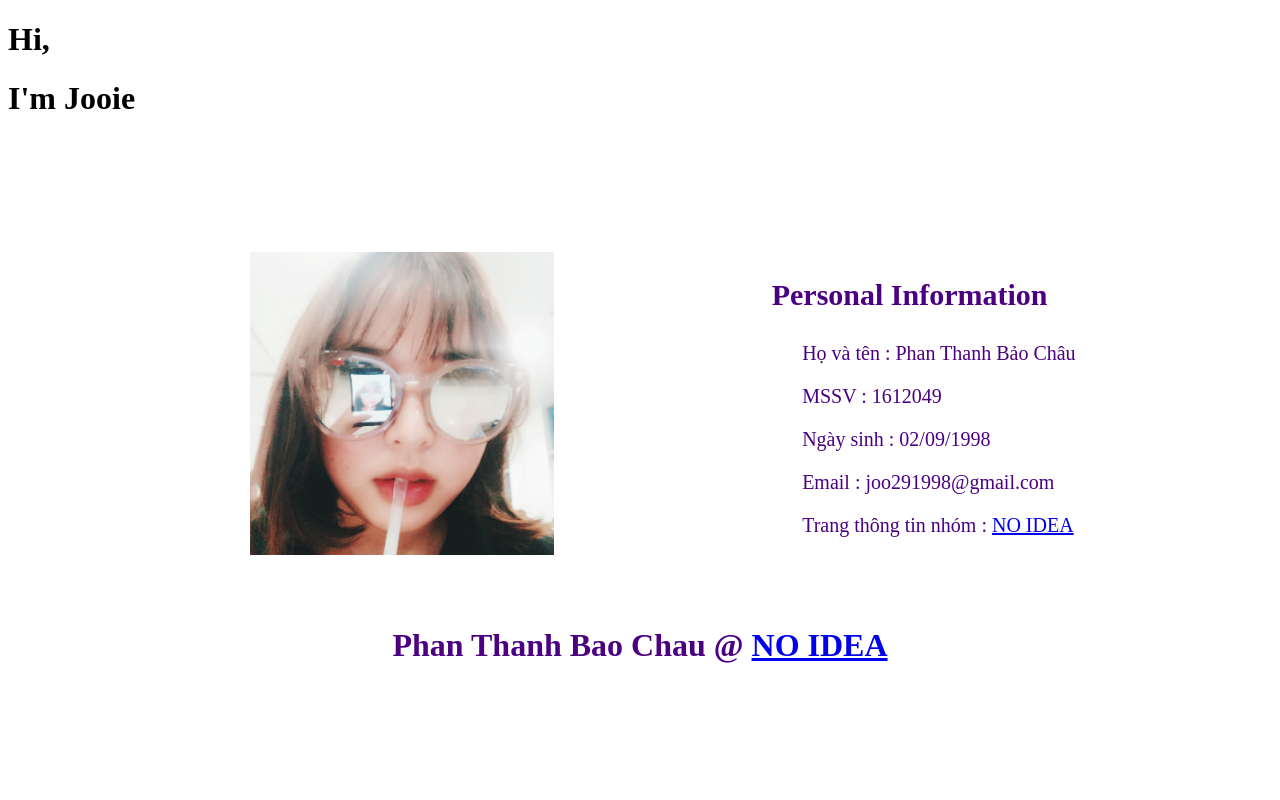
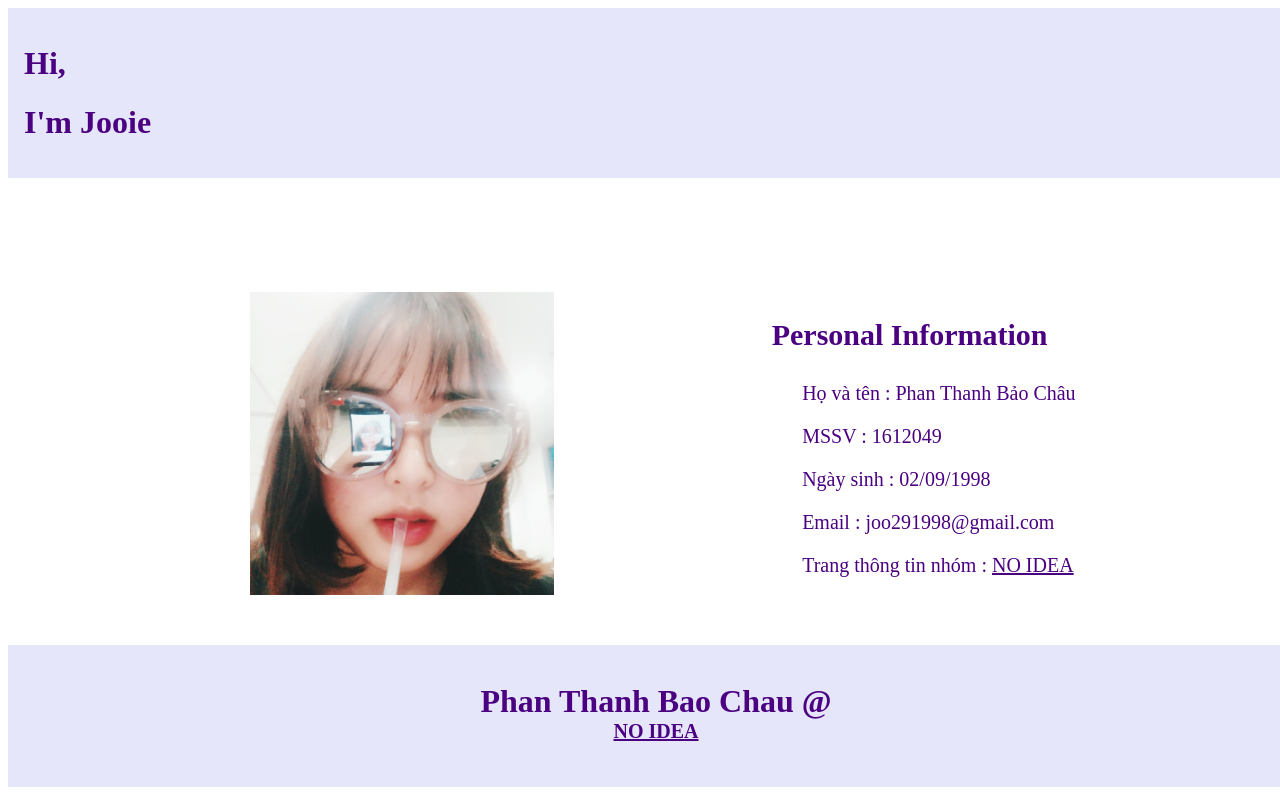
Before and after one commit to JtotheDoubleO/group-website, a plain HTML site: page members/1612049/1612049.html in a window 1280 px wide. Shown: the top 800 px of the page. Drawn offline with Linux system fonts and the light colour scheme; the site is published under a folder, as on GitHub Pages, so addresses that start at the root find nothing.

Commit message:
Update url and source

```diff
--- a/members/1612049/1612049.html
+++ b/members/1612049/1612049.html
@@ -2,7 +2,7 @@
 <html>
 <head>
     <title>Jooie's Portfolio</title>
-    <link rel="stylesheet" href="/default.css" type="text/css"/>
+    <link rel="stylesheet" href="../../default.css" type="text/css"/>
 </head>
 <body>
     <header id="page-header">
```
